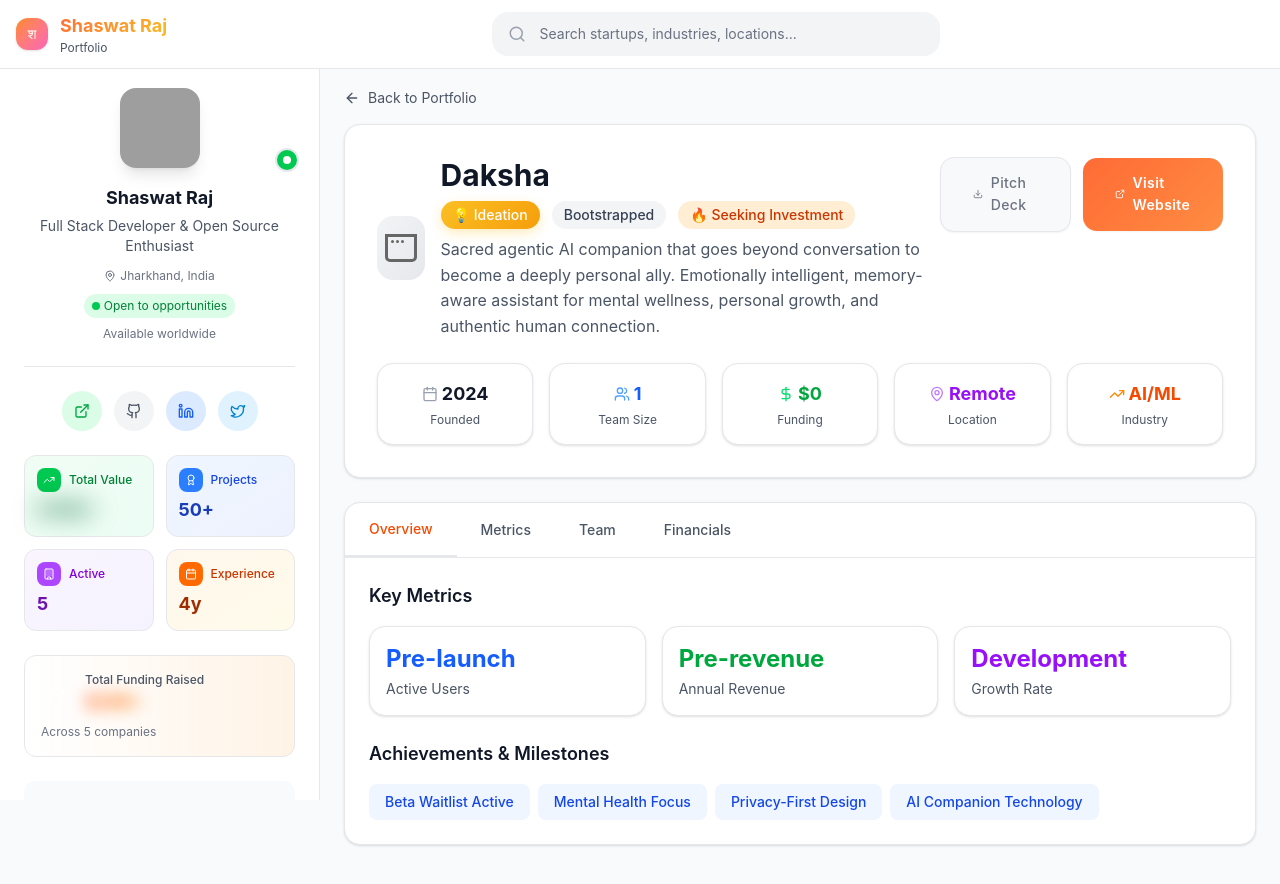
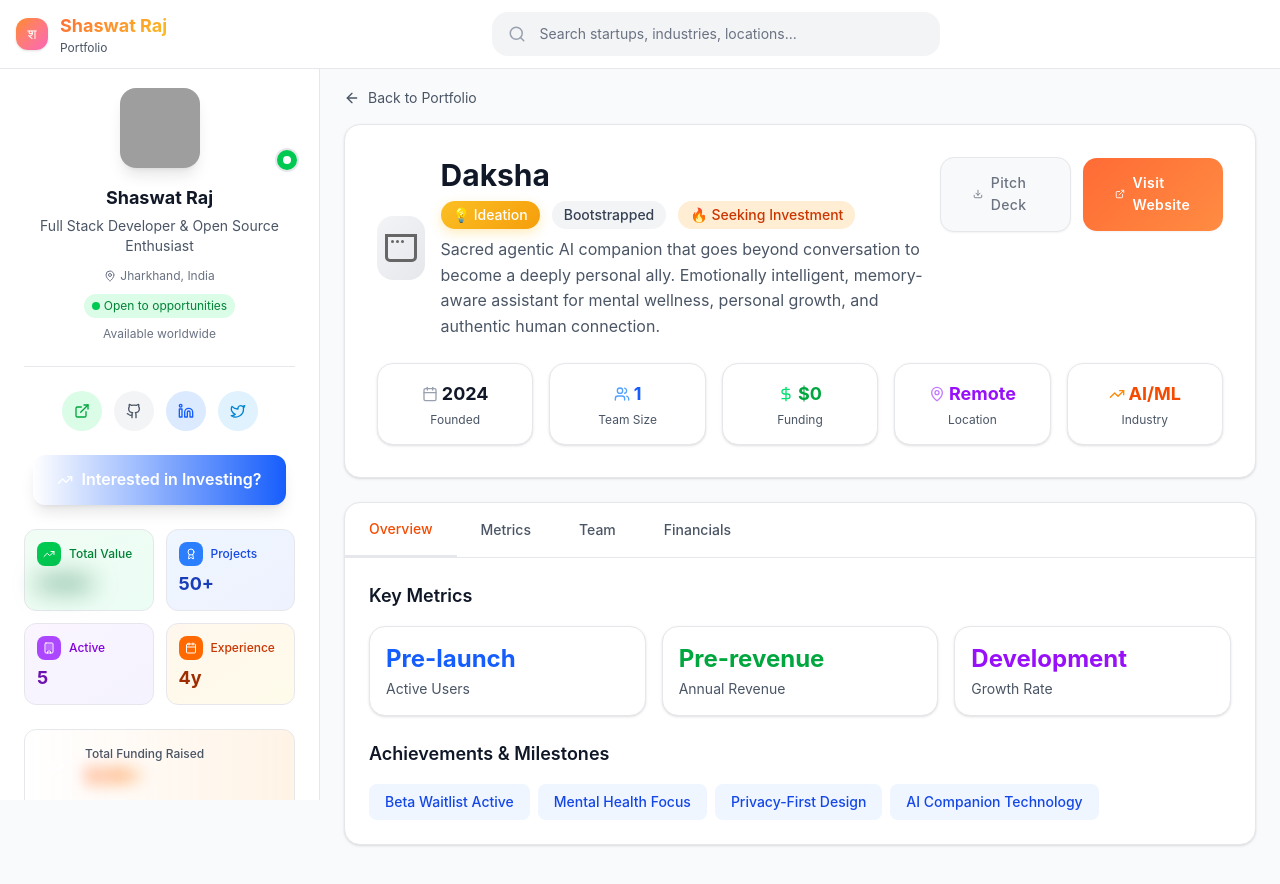
Before and after one commit to SH20RAJ/startups, a Next.js app: page /startups/daksha in a window 1280 px wide. Shown: the top 884 px of the page. Built offline with nearby package versions, Linux system fonts and the light colour scheme; grey boxes are pictures that could not be loaded.

Commit message:
feat: Add Invest Button to ModernSidebar for both desktop and mobile views

```diff
--- a/src/components/layout/ModernSidebar.tsx
+++ b/src/components/layout/ModernSidebar.tsx
@@ -125,6 +125,19 @@ export default function ModernSidebar({ founder, isOpen, onClose }: ModernSideba
                   className="w-10 h-10 bg-sky-100 dark:bg-sky-900/30 rounded-full flex items-center justify-center hover:bg-sky-200 dark:hover:bg-sky-900/50 transition-colors"
                 >
                   <Twitter size={16} className="text-sky-600 dark:text-sky-400" />
+                </a>
+              </div>
+
+              {/* Invest Button */}
+              <div className="flex justify-center">
+                <a
+                  href={founder.linkedin}
+                  target="_blank"
+                  rel="noopener noreferrer"
+                  className="inline-flex items-center gap-2 px-6 py-3 bg-gradient-to-r from-primary to-blue-600 hover:from-primary/90 hover:to-blue-600/90 text-white font-semibold rounded-xl shadow-lg hover:shadow-xl transition-all duration-200 transform hover:scale-105"
+                >
+                  <TrendingUp size={16} />
+                  <span>Interested in Investing?</span>
                 </a>
               </div>
 
@@ -456,6 +469,19 @@ export default function ModernSidebar({ founder, isOpen, onClose }: ModernSideba
                 </div>
               </div> */}
 
+              {/* Mobile Invest Button */}
+              <div className="flex justify-center">
+                <a
+                  href={founder.linkedin}
+                  target="_blank"
+                  rel="noopener noreferrer"
+                  className="inline-flex items-center gap-2 px-6 py-3 bg-gradient-to-r from-primary to-blue-600 hover:from-primary/90 hover:to-blue-600/90 text-white font-semibold rounded-xl shadow-lg hover:shadow-xl transition-all duration-200 transform hover:scale-105"
+                >
+                  <TrendingUp size={16} />
+                  <span>Interested in Investing?</span>
+                </a>
+              </div>
+
               {/* Mobile Bio */}
               <div className="bg-gray-50 dark:bg-gray-800/50 rounded-xl p-4">
                 <p className="text-xs text-gray-700 dark:text-gray-300 leading-relaxed">
```
